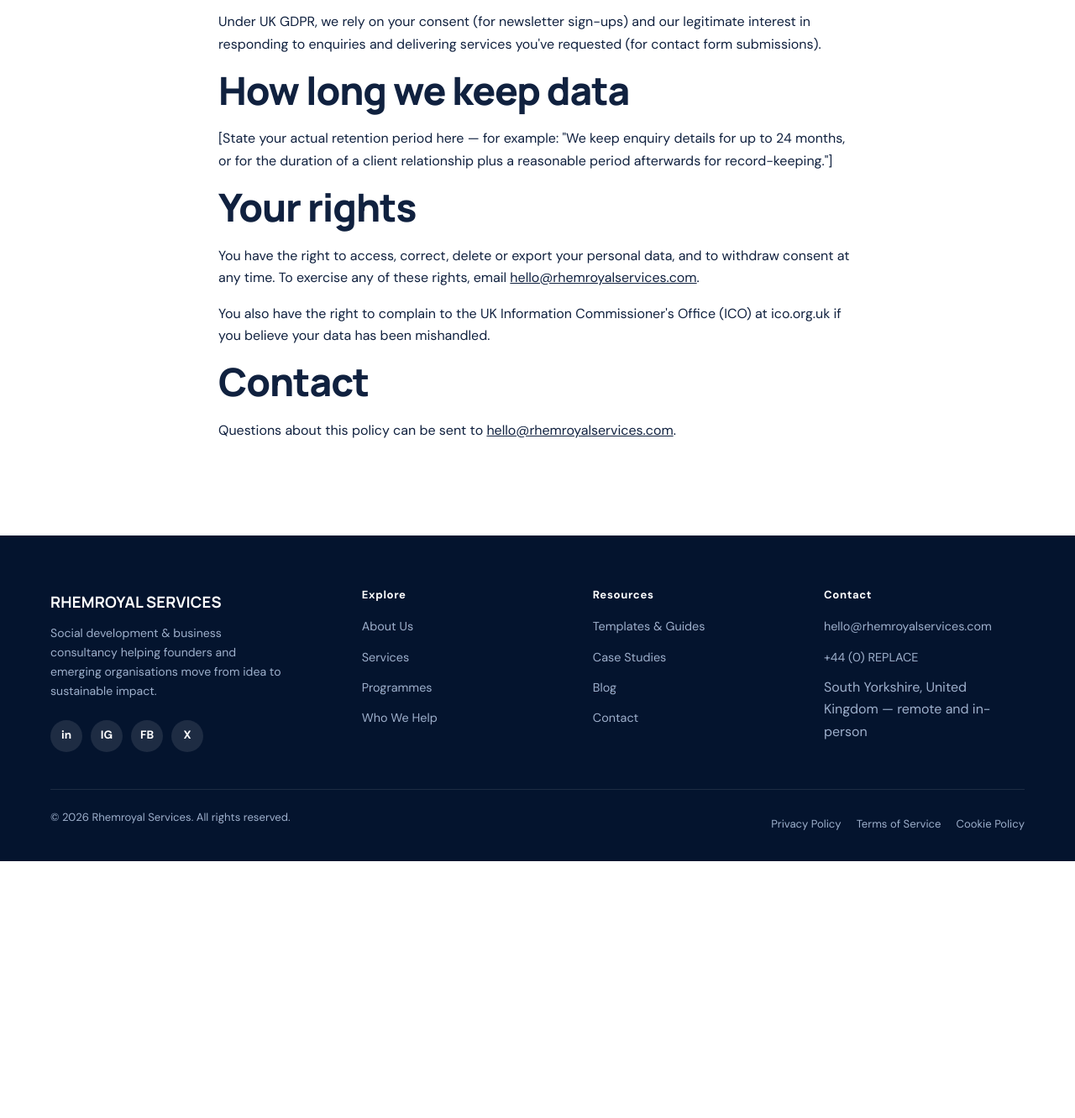
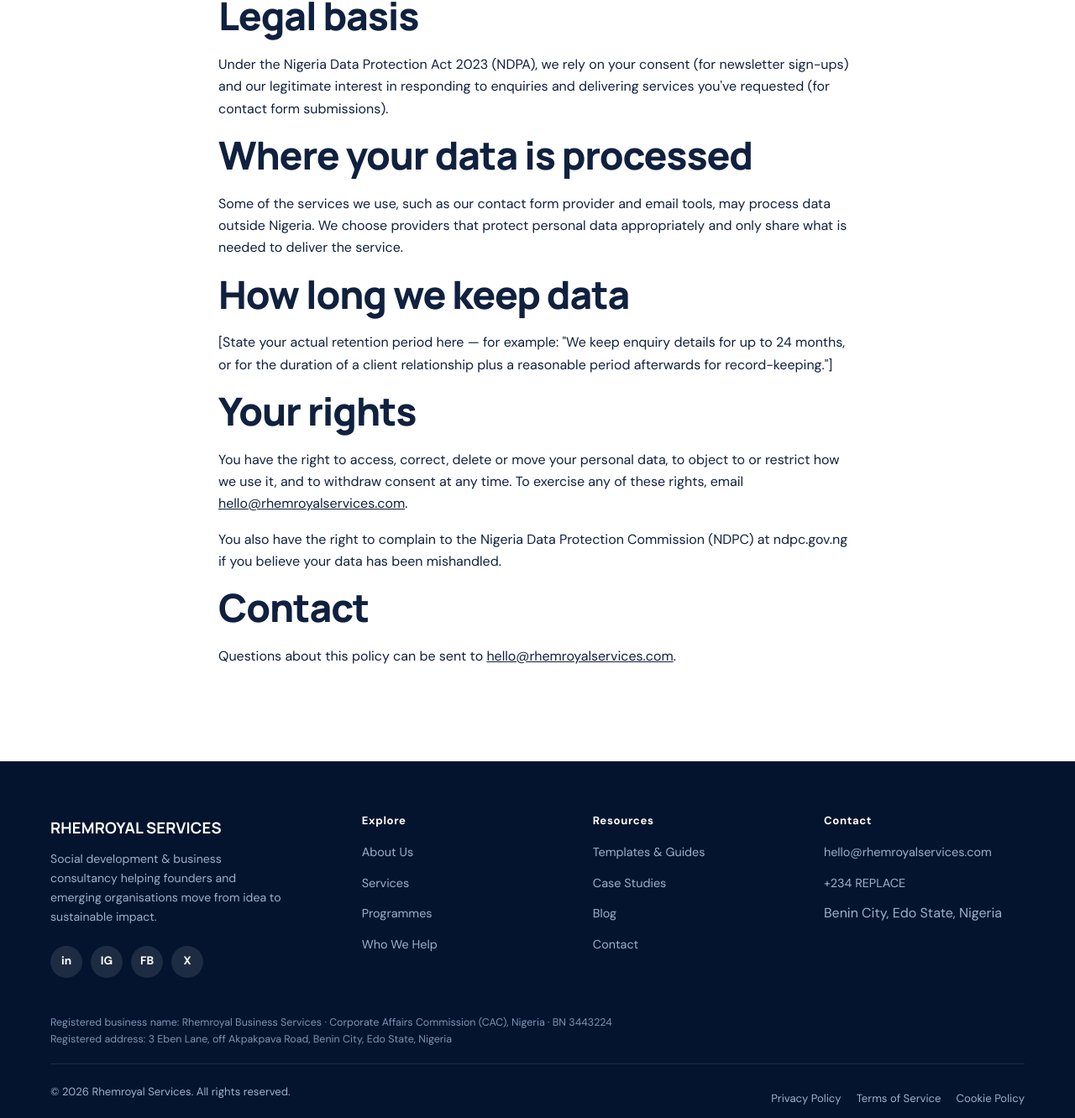
Before and after one commit to Mirrz64/Rhemroyal_Services_Website, an Eleventy site: page src/privacy-policy.njk in a window 1280 px wide. Shown: the part 1388-2720 px from the top of the page at 84% size. Before the commit the page ends 2414 px from the top, so only its background shows below. Built offline with nearby package versions, Linux system fonts and the light colour scheme; Eleventy itself is replaced by a stand-in of ours; files that its build step writes are made by us from their sources.

Commit message:
feat: update site for Nigerian registration and law

```diff
--- a/src/_data/site.json
+++ b/src/_data/site.json
@@ -1,15 +1,19 @@
 {
   "siteName": "Rhemroyal Services",
+  "legalName": "Rhemroyal Business Services",
+  "registrationBody": "Corporate Affairs Commission (CAC), Nigeria",
+  "registrationNumber": "BN 3443224",
+  "registeredAddress": "3 Eben Lane, off Akpakpava Road, Benin City, Edo State, Nigeria",
   "siteUrl": "https://www.rhemroyalservices.com",
   "tagline": "Clarity for today. Growth for tomorrow.",
   "announcementText": "Free 20-minute discovery call for new enquiries —",
   "announcementLinkText": "book yours today",
   "email": "hello@rhemroyalservices.com",
-  "phoneDisplay": "+44 (0) REPLACE",
-  "phoneLink": "+44REPLACE",
+  "phoneDisplay": "+234 REPLACE",
+  "phoneLink": "+234REPLACE",
   "whatsappNumber": "REPLACE_WITH_WHATSAPP_NUMBER",
   "whatsappMessage": "Hello Rhemroyal Services, I'd like to find out more about your consultancy support.",
-  "location": "South Yorkshire, United Kingdom — remote and in-person",
+  "location": "Benin City, Edo State, Nigeria",
   "contactFormEndpoint": "https://formspree.io/f/REPLACE_WITH_FORM_ID",
   "newsletterFormEndpoint": "https://formspree.io/f/REPLACE_WITH_NEWSLETTER_FORM_ID",
   "social": {
--- a/src/_includes/layouts/base.njk
+++ b/src/_includes/layouts/base.njk
@@ -34,7 +34,8 @@
   "description": "Social development & business consultancy supporting startups, emerging organisations and growing businesses.",
   "url": "{{ site.siteUrl }}/",
   "email": "{{ site.email }}",
-  "areaServed": "United Kingdom"
+  "areaServed": "Nigeria",
+  "legalName": "{{ site.legalName }}"
 }
 </script>
 {% endif %}
@@ -122,6 +123,9 @@
         </ul>
       </div>
     </div>
+    {% if site.registrationNumber %}
+    <p style="font-size:.78rem;color:#7f93b3;margin:0 0 18px;line-height:1.6">Registered business name: {{ site.legalName }} · {{ site.registrationBody }} · {{ site.registrationNumber }}<br>Registered address: {{ site.registeredAddress }}</p>
+    {% endif %}
     <div class="footer-bottom">
       <p>© <span data-year></span> {{ site.siteName }}. All rights reserved.</p>
       <div class="legal-links">
--- a/src/privacy-policy.njk
+++ b/src/privacy-policy.njk
@@ -18,11 +18,11 @@ permalink: "privacy-policy.html"
 <section class="section white">
   <div class="container-narrow">
     <p style="background:#fff3e6;border:1px solid #ffd9ac;border-radius:12px;padding:16px 18px;color:var(--ink);font-size:.92rem">
-      <strong>Before you publish this page:</strong> this is a plain-English starting template, not legal advice. Have it reviewed against your actual data practices — and, ideally, by a solicitor or the ICO's own guidance — before relying on it, and complete the bracketed placeholders below.
+      <strong>Before you publish this page:</strong> this is a plain-English starting template, not legal advice. Have it reviewed against your actual data practices by a Nigerian lawyer or data protection practitioner before relying on it, check whether registration with the Nigeria Data Protection Commission (NDPC) applies to you, and complete the bracketed placeholders below.
     </p>
 
     <h2>Who we are</h2>
-    <p>{{ site.siteName }} ("we", "us", "our") is a business and social development consultancy based in {{ site.location }}. This policy explains how we collect, use and protect personal data when you visit this website or get in touch with us.</p>
+    <p>{{ site.siteName }} ("we", "us", "our") is a business and social development consultancy operated by {{ site.legalName }} ({{ site.registrationBody }}, {{ site.registrationNumber }}), based in {{ site.location }}. This policy explains how we collect, use and protect personal data when you visit this website or get in touch with us.</p>
 
     <h2>What we collect</h2>
     <ul>
@@ -41,14 +41,17 @@ permalink: "privacy-policy.html"
     <p>We do not sell personal data. We do not share it with third parties except the tools we use to run this website and our business (for example, our contact form and email providers), and only as needed to provide our services.</p>
 
     <h2>Legal basis</h2>
-    <p>Under UK GDPR, we rely on your consent (for newsletter sign-ups) and our legitimate interest in responding to enquiries and delivering services you've requested (for contact form submissions).</p>
+    <p>Under the Nigeria Data Protection Act 2023 (NDPA), we rely on your consent (for newsletter sign-ups) and our legitimate interest in responding to enquiries and delivering services you've requested (for contact form submissions).</p>
+
+    <h2>Where your data is processed</h2>
+    <p>Some of the services we use, such as our contact form provider and email tools, may process data outside Nigeria. We choose providers that protect personal data appropriately and only share what is needed to deliver the service.</p>
 
     <h2>How long we keep data</h2>
     <p>[State your actual retention period here — for example: "We keep enquiry details for up to 24 months, or for the duration of a client relationship plus a reasonable period afterwards for record-keeping."]</p>
 
     <h2>Your rights</h2>
-    <p>You have the right to access, correct, delete or export your personal data, and to withdraw consent at any time. To exercise any of these rights, email <a href="mailto:{{ site.email }}">{{ site.email }}</a>.</p>
-    <p>You also have the right to complain to the UK Information Commissioner's Office (ICO) at ico.org.uk if you believe your data has been mishandled.</p>
+    <p>You have the right to access, correct, delete or move your personal data, to object to or restrict how we use it, and to withdraw consent at any time. To exercise any of these rights, email <a href="mailto:{{ site.email }}">{{ site.email }}</a>.</p>
+    <p>You also have the right to complain to the Nigeria Data Protection Commission (NDPC) at ndpc.gov.ng if you believe your data has been mishandled.</p>
 
     <h2>Contact</h2>
     <p>Questions about this policy can be sent to <a href="mailto:{{ site.email }}">{{ site.email }}</a>.</p>
```
Also changed, not shown: admin/config.yml (+6 -2 lines), src/terms-of-service.njk (+4 -4 lines), 1 other file.
